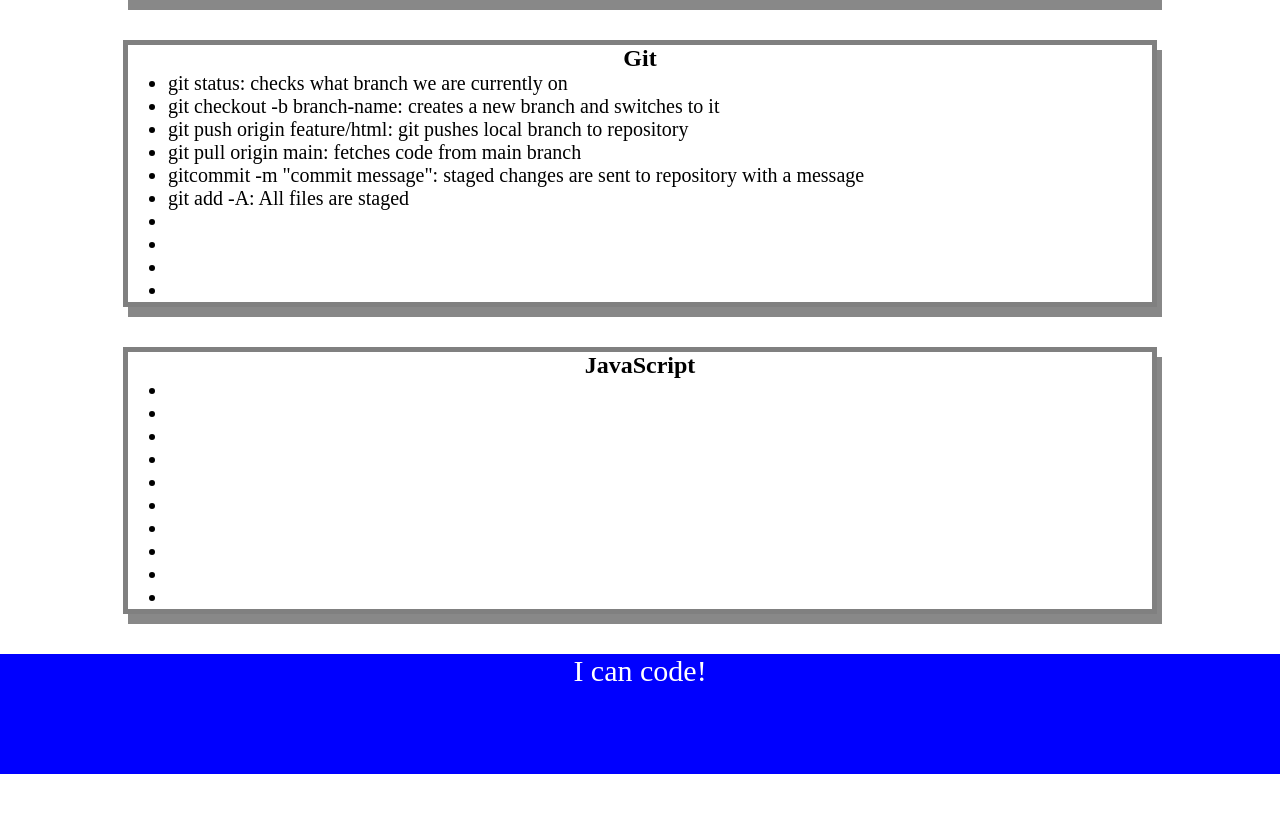
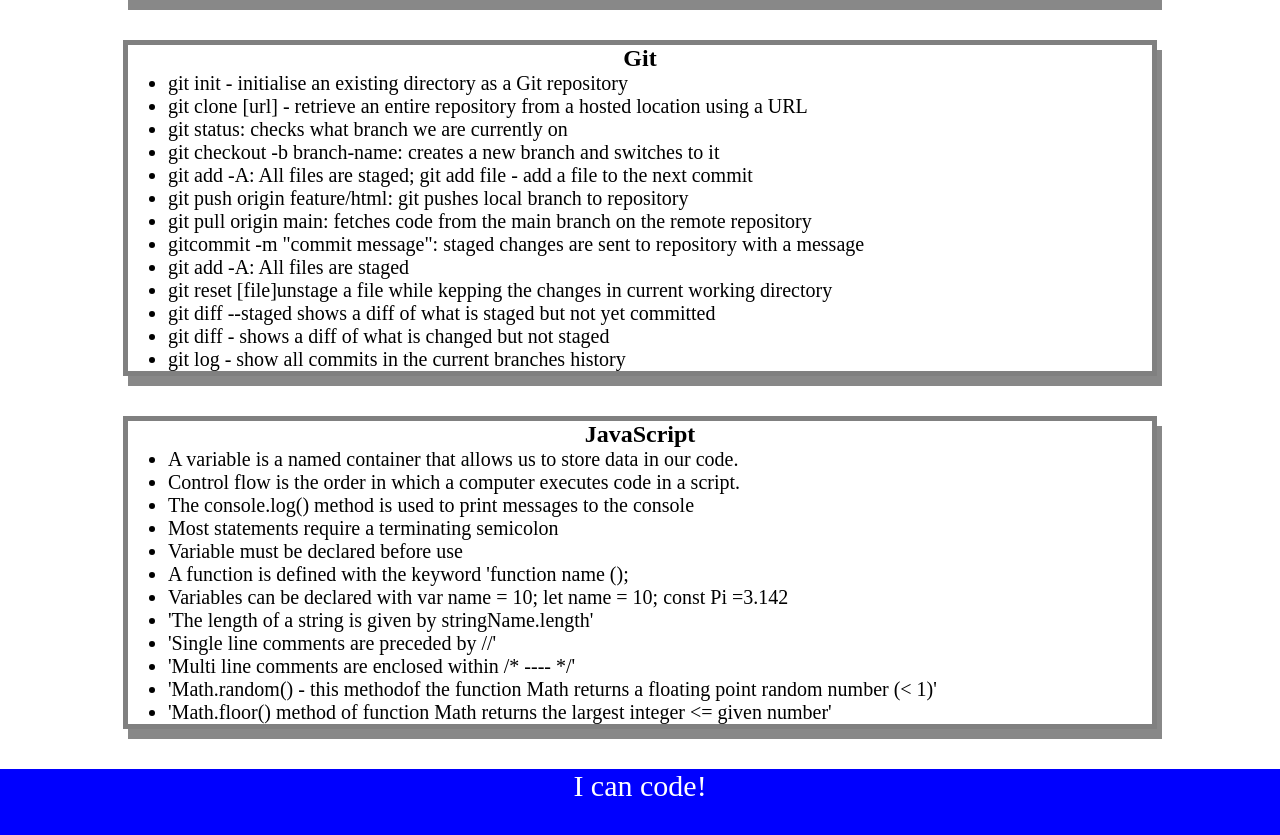
Before and after one commit to martinjnamara/Prework-study-guide, a plain HTML site: page index.html in a window 1280 px wide. Shown: the part 918-1753 px from the top of the page. Before the commit the page ends 1692 px from the top, so only its background shows below. Drawn offline with Linux system fonts and the light colour scheme.

Commit message:
Adding latest changes:index.html and javascript

```diff
--- a/assets/script.js
+++ b/assets/script.js
@@ -1,20 +1,29 @@
 
 var topics = ['HTML', 'CSS', 'Git', 'JavaScript'];
+var randomTopic = topics[Math.floor(Math.random() * topics.length)];
 
-for(var x = 0; x < topics.length; x++) {
+
+function listTopics(){
+    for (var x = 0; x < topics.length; x++) {
         console.log(topics[x]);
     }
+}
 
-/*
-if (topic === 'HTML') {
+function selectTopic() {
+    if (randomTopic === 'HTML') {
       console.log("Let's study HTML!");
-} else if (topic === 'CSS') {
+    } else if (randomTopic === 'CSS') {
       console.log("Let's study CSS!");
-} else if (topic === 'Git') {
+    } else if (randomTopic === 'Git') {
       console.log("Let's study Git!");
-} else if (topic === 'JavaScript') {
+    } else if (randomTopic === 'JavaScript') {
       console.log("Let's study JavaScript!");
     } else {
       console.log('Please try again!');
     }
-*/
+}
+console.log('Here are the topics we learned through Prework:');
+listTopics();
+
+console.log('Which topic should we study first?');
+selectTopic();
--- a/index.html
+++ b/index.html
@@ -60,16 +60,19 @@
       <section class="card" id="git-section">
         <h2>Git</h2>
         <ul>
+          <li>git init - initialise an existing directory as a Git repository</li>
+          <li>git clone [url] - retrieve an entire repository from a hosted location using a URL</li>
           <li>git status: checks what branch we are currently on</li>
           <li>git checkout -b branch-name: creates a new branch and switches to it</li>
+          <li>git add -A: All files are staged; git add file - add a file to the next commit</li>
           <li>git push origin feature/html: git pushes local branch to repository</li>
-          <li>git pull origin main: fetches code from main branch</li>
+          <li>git pull origin main: fetches code from the main branch on the remote repository</li>
           <li>gitcommit -m "commit message": staged changes are sent to repository with a message</li>
           <li>git add -A: All files are staged</li>
-          <li></li>
-          <li></li>
-          <li></li>
-          <li></li>
+          <li>git reset [file]unstage a file while kepping the changes in current working directory</li>
+          <li>git diff --staged shows a diff of what is staged but not yet committed</li>
+          <li>git diff - shows a diff of what is changed but not staged</li>
+          <li>git log - show all commits in the current branches history</li>
         </ul>
 
       </section>
@@ -77,16 +80,18 @@
       <section class="card" id="javascript-section">
         <h2>JavaScript</h2>
         <ul>
-          <li></li>
-          <li></li>
-          <li></li>
-          <li></li>
-          <li></li>
-          <li></li>
-          <li></li>
-          <li></li>
-          <li></li>
-          <li></li>
+          <li>A variable is a named container that allows us to store data in our code.</li>
+          <li>Control flow is the order in which a computer executes code in a script.</li>
+          <li>The console.log() method is used to print messages to the console</li>
+          <li>Most statements require a terminating semicolon</li>
+          <li>Variable must be declared before use</li>
+          <li>A function is defined with the keyword 'function name ();</li>
+          <li>Variables can be declared with var name = 10;  let name = 10; const Pi =3.142</li>
+          <li>'The length of a string is given by stringName.length'</li>
+          <li>'Single line comments are preceded by //'</Li>
+          <li>'Multi line comments are enclosed within /* ---- */'</li>
+          <li>'Math.random() - this methodof the function Math returns a floating point random number (< 1)'</li>
+          <li>'Math.floor() method of function Math returns the largest integer <= given number'</li>
         </ul>
       </section>
 
```
Lines whose indentation alone changed are shown as unchanged.
